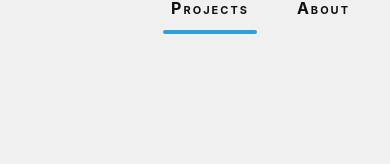
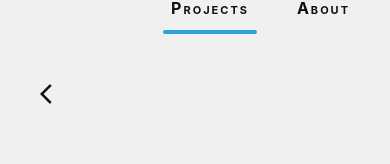
Before and after one commit to theck01/medically-inclined, a React (Create React App) app: page /projects/1 in a window 390 px wide. Shown: the part 337-501 px from the top of the page. Built offline with nearby package versions, Linux system fonts and the light colour scheme.

Commit message:
Add project navigation back to mobile

```diff
--- a/src/pages/ProjectOrIllustrationGrid/ProjectOrIllustrationGrid.module.scss
+++ b/src/pages/ProjectOrIllustrationGrid/ProjectOrIllustrationGrid.module.scss
@@ -12,23 +12,27 @@
   display: grid;
   align-items: center;
   justify-items: center;
-  column-gap: $base-size * 3;
+  column-gap: $base-size;
   width: 100%;
   margin-bottom: $base-size * 3;
 }
 
 @media (min-width: $desktop-screen-size) {
+  .mobile-navigation-control {
+    display: none;
+  }
+
   .heading-container {
     grid-template-columns: $base-size * 12 1fr $base-size * 12;
   }
 }
 
 @media (max-width: $desktop-screen-size) {
-  .navigation-control {
+  .desktop-navigation-control {
     display: none;
   }
 
   .heading-container {
-    grid-template-columns: 1fr;
+    grid-template-columns: 40px 1fr 40px;
   }
 }
--- a/src/pages/ProjectOrIllustrationGrid/ProjectOrIllustrationGrid.tsx
+++ b/src/pages/ProjectOrIllustrationGrid/ProjectOrIllustrationGrid.tsx
@@ -13,11 +13,15 @@ export const ProjectOrIllustrationGrid: React.FC = () => {
   return (
     <div className={styles['root-container']}>
       <div className={styles['heading-container']}>
-        <div className={styles['navigation-control']}>
+        <div className={styles['desktop-navigation-control']}>
           <Link path="/projects" variant="minimal-button" >
-            <Text size="h6" spacing="none">
-              &lt; All projects
-            </Text>
+            <span className="material-icons">arrow_back_ios</span>
+            <Text size="h6" spacing="none">All projects</Text>
+          </Link>
+        </div>
+        <div className={styles['mobile-navigation-control']}>
+          <Link path="/projects" variant="minimal-button" >
+            <span className="material-icons">arrow_back_ios</span>
           </Link>
         </div>
         <div className={styles['title']}>
```
